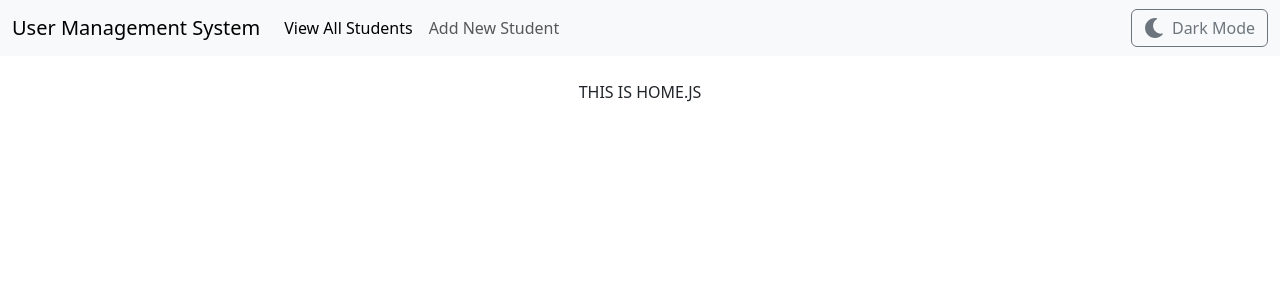
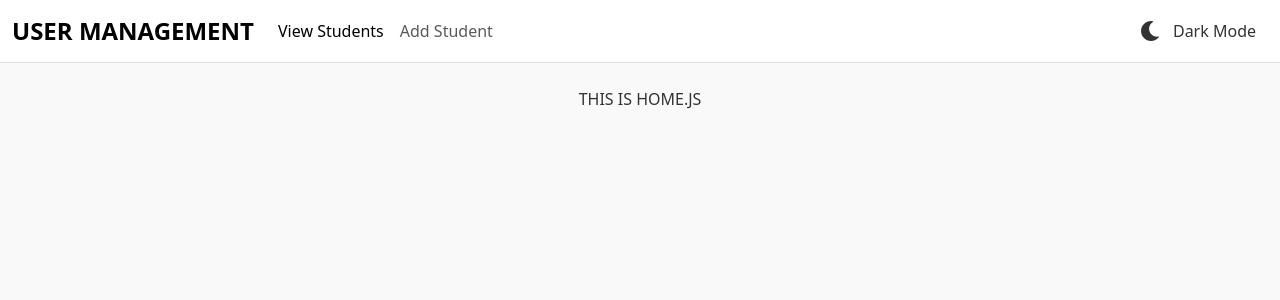
Before and after one commit to Kojonhyiraa/User-Management-System, a React (Create React App) app in the folder User-Management-Frontend/: page / in a window 1280 px wide. Shown: the top 300 px of the page. Built offline with nearby package versions, Linux system fonts and the light colour scheme.

Commit message:
Added color mode toggle styling

```diff
--- a/User-Management-Frontend/src/component/common/NavBar.js
+++ b/User-Management-Frontend/src/component/common/NavBar.js
@@ -1,6 +1,7 @@
 import React, { useState, useEffect } from 'react';
 import { Link } from 'react-router-dom';
 import { FaSun, FaMoon } from 'react-icons/fa';
+import './NavBar.css'; // Add custom styles here
 
 const NavBar = () => {
     const [isDarkMode, setIsDarkMode] = useState(false);
@@ -17,8 +18,8 @@ const NavBar = () => {
     return (
         <nav className={`navbar navbar-expand-lg ${isDarkMode ? 'navbar-dark bg-dark' : 'navbar-light bg-light'} mb-4`}>
             <div className="container-fluid">
-                <Link className="navbar-brand" to={"/"}>
-                    User Management System
+                <Link className="navbar-brand fw-bold" to="/">
+                    User Management
                 </Link>
                 <button
                     className="navbar-toggler"
@@ -34,22 +35,25 @@ const NavBar = () => {
                 <div className="collapse navbar-collapse" id="navbarSupportedContent">
                     <ul className="navbar-nav me-auto mb-2 mb-lg-0">
                         <li className="nav-item">
-                            <Link className="nav-link active" aria-current="page" to={"view-students"}>
-                                View All Students
+                            <Link className="nav-link active" to="view-students">
+                                View Students
                             </Link>
                         </li>
                         <li className="nav-item">
-                            <Link className="nav-link" to={"/add-students"}>
-                                Add New Student
+                            <Link className="nav-link" to="add-students">
+                                Add Student
                             </Link>
                         </li>
                     </ul>
-                    {/* Light/Dark Mode Toggle Button */}
                     <button
-                        className="btn btn-outline-secondary d-flex align-items-center"
+                        className="btn toggle-btn d-flex align-items-center"
                         onClick={toggleTheme}
                     >
-                        {isDarkMode ? <FaSun size={20} /> : <FaMoon size={20} />}
+                        {isDarkMode ? (
+                            <FaSun size={20} className="icon" />
+                        ) : (
+                            <FaMoon size={20} className="icon" />
+                        )}
                         <span className="ms-2">{isDarkMode ? 'Light Mode' : 'Dark Mode'}</span>
                     </button>
                 </div>
```
